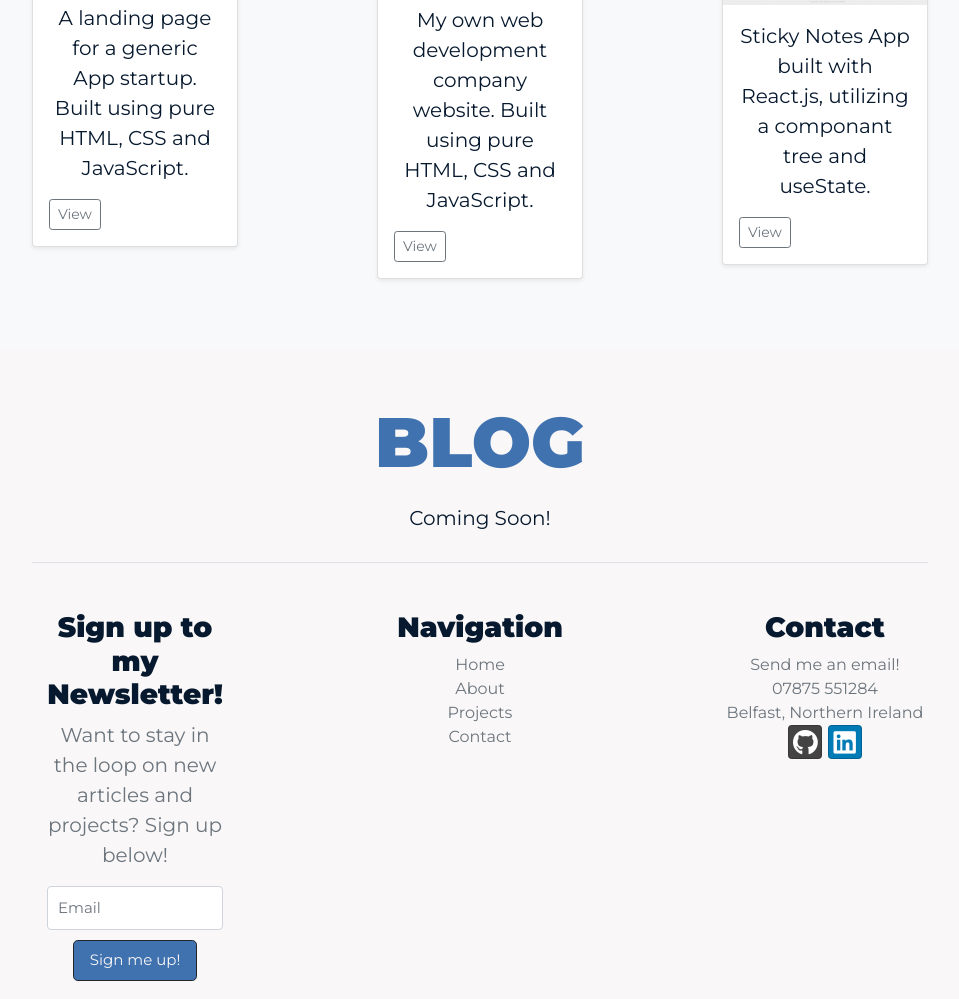
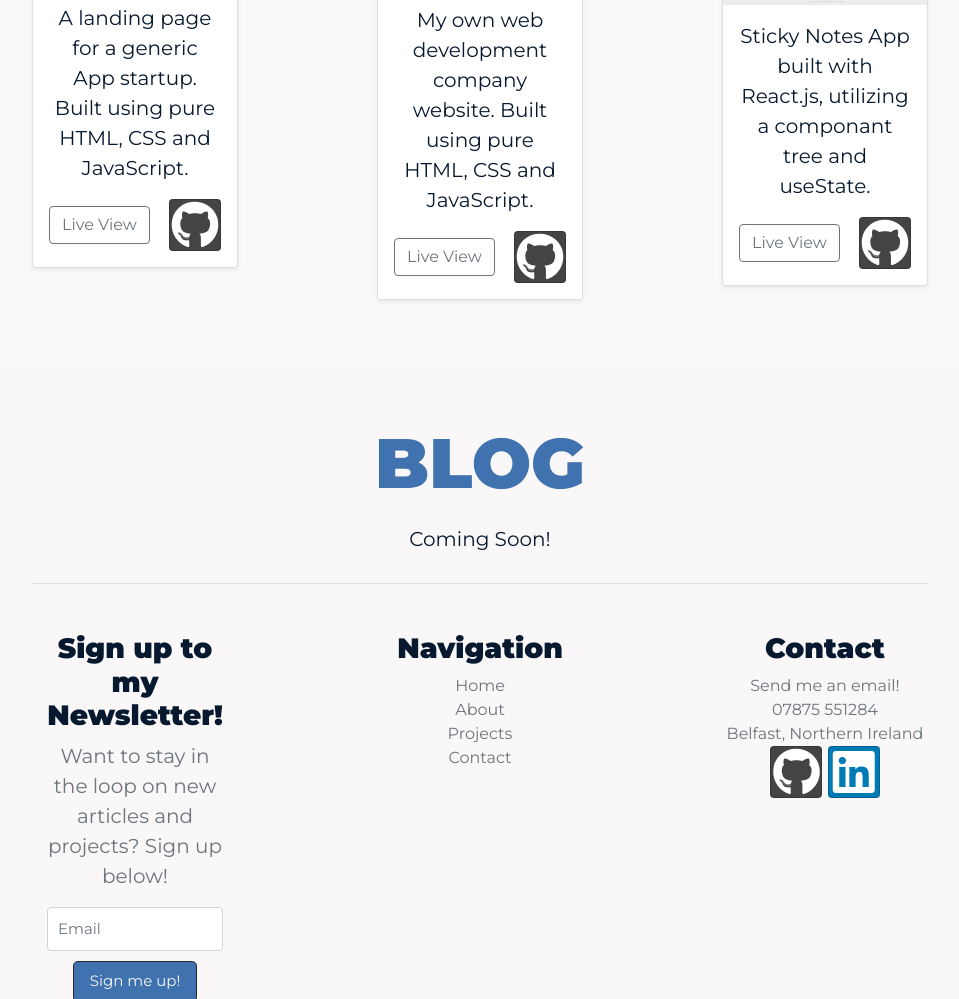
Before and after one commit to marxy2810/andrewmarks, a website: page index.html in a window 1280 px wide. Shown: the part 3791-4790 px from the top of the page, without its empty margins (160-1119 px from the left). Drawn offline with nearby package versions, Linux system fonts and the light colour scheme; animation ran at ten frames a second; a script that the page names is missing.

Commit message:
Social Icon Adjustments

```diff
--- a/index.html
+++ b/index.html
@@ -194,8 +194,11 @@
               <p class="card-text">A landing page for a generic App startup. Built using pure HTML, CSS and JavaScript.</p>
               <div class="d-flex justify-content-between align-items-center">
                 <div class="btn-group">
-                  <button type="button" class="btn btn-sm btn-outline-secondary" onclick="window.location.href='https://marxy2810.github.io/Tindog/'">View</button>
+                  <button type="button" class="btn btn-outline-secondary" onclick="window.location.href='https://marxy2810.github.io/Tindog/'">Live View</button>
                 </div>
+                <a class="btn btn-social-icon btn-github" href="https://github.com/marxy2810/DesigntoScale" role="button">
+                  <i class="fab fa-github" style="font-size: 3rem; top: 8px;"></i>
+                </a>
               </div>
             </div>
           </div>
@@ -207,8 +210,11 @@
               <p class="card-text">My own web development company website. Built using pure HTML, CSS and JavaScript.</p>
               <div class="d-flex justify-content-between align-items-center">
                 <div class="btn-group">
-                  <button type="button" class="btn btn-sm btn-outline-secondary" onclick="window.location.href='https://marxy2810.github.io/DesigntoScale/index.html'">View</button>
+                  <button type="button" class="btn btn-outline-secondary" onclick="window.location.href='https://marxy2810.github.io/DesigntoScale/index.html'">Live View</button>
                 </div>
+                <a class="btn btn-social-icon btn-github" href="https://github.com/marxy2810/Tindog" role="button">
+                  <i class="fab fa-github" style="font-size: 3rem; top: 8px;"></i>
+                </a>
               </div>
             </div>
           </div>
@@ -220,8 +226,11 @@
                 <p class="card-text">Sticky Notes App built with React.js, utilizing a componant tree and useState.</p>
                 <div class="d-flex justify-content-between align-items-center">
                   <div class="btn-group">
-                    <button type="button" class="btn btn-sm btn-outline-secondary" onclick="window.location.href='https://marxy2810.github.io/NotesApp/'">View</button>
+                    <button type="button" class="btn btn-outline-secondary" onclick="window.location.href='https://marxy2810.github.io/NotesApp/'">Live View</button>
                   </div>
+                  <a class="btn btn-social-icon btn-github" href="https://github.com/marxy2810/NotesApp" role="button">
+                    <i class="fab fa-github" style="font-size: 3rem; top: 8px;"></i>
+                  </a>
                 </div>
               </div>
             </div>
@@ -329,10 +338,10 @@
 
               <p>
                 <a class="btn btn-social-icon btn-github" href="https://github.com/marxy2810" role="button">
-                  <i class="fab fa-github"></i>
+                  <i class="fab fa-github" style="font-size: 3rem; top: 8px;"></i>
                 </a>
                 <a class="btn btn-social-icon btn-linkedin" href="https://www.linkedin.com/in/andrew-marks/" role="button">
-                  <i class="fab fa-linkedin"></i>
+                  <i class="fab fa-linkedin" style="font-size: 3rem; top: 8px;"></i>
                 </a>
               </p>
 
--- a/public/css/styles.css
+++ b/public/css/styles.css
@@ -339,6 +339,12 @@ nav.navbar-item {
   }
 }
 
+.btn-social-icon {
+  width: 52px;
+  height: 52px;
+
+}
+
 /* Media Queries */
 
 @media screen and (max-width: 1028px) {
```
Also changed, not shown: 1 other file.
